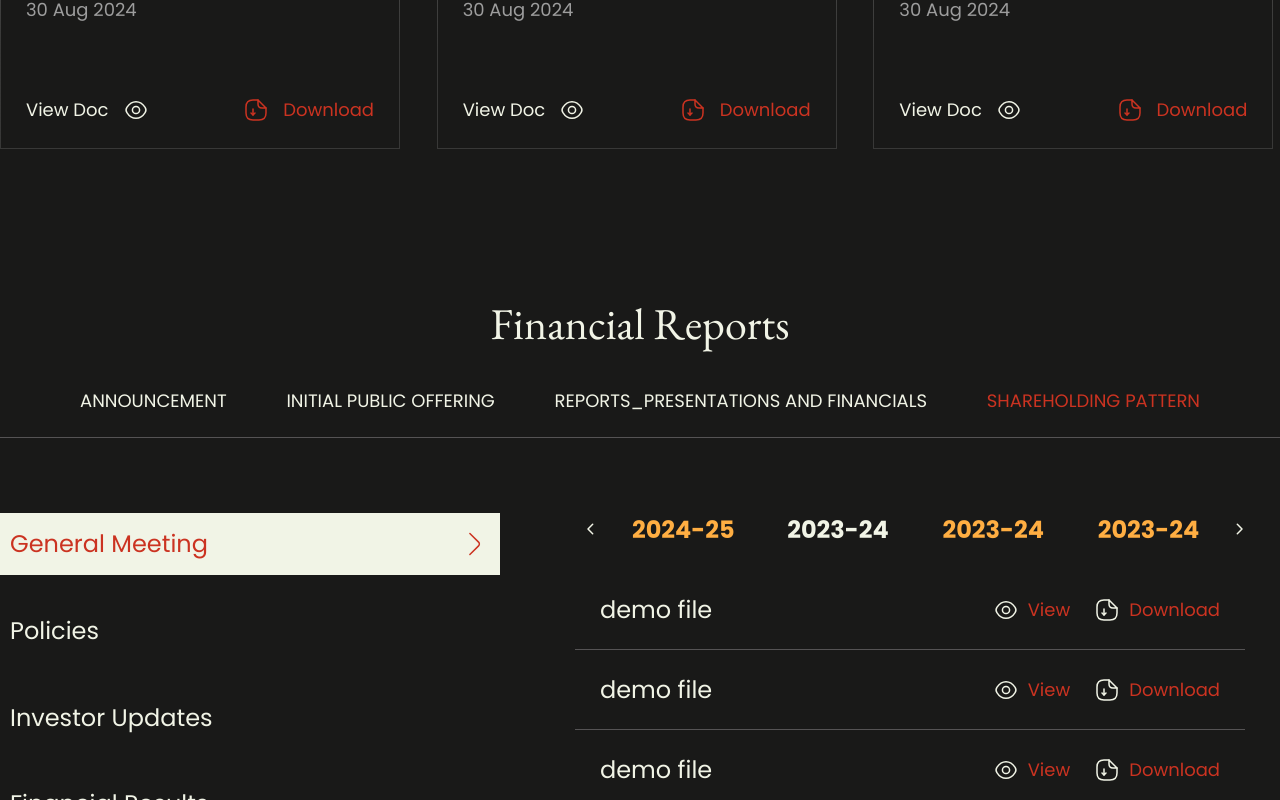
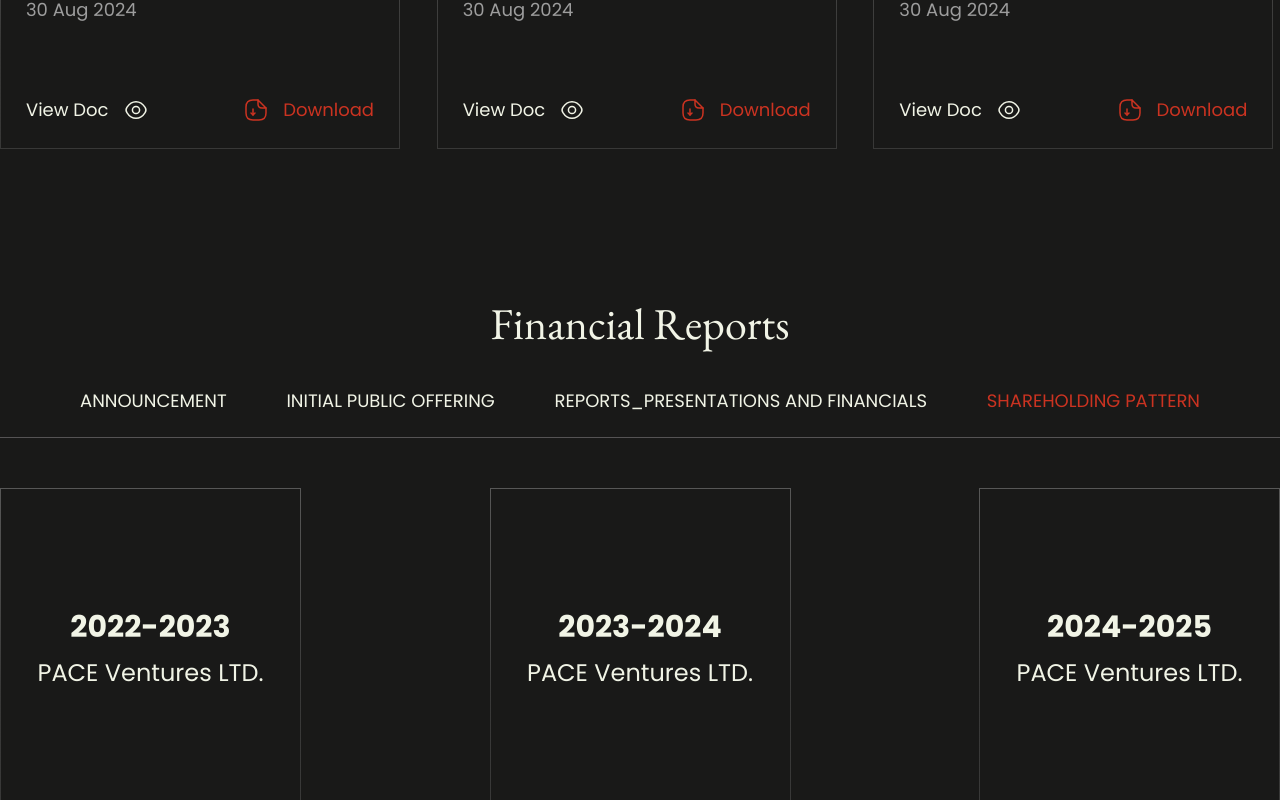
Before and after one commit to TarunRajpurohit123/pace-bussiness-website, a Next.js app in the folder pace-website/: page /investors in a window 1280 px wide. Both pictures are taken after a click on the button "SHAREHOLDING PATTERN". Shown: the part 669-1469 px from the top of the page. Built offline with nearby package versions, Linux system fonts and the light colour scheme.

Commit message:
year box data set

```diff
--- a/pace-website/src/components/components/ReportSection.jsx
+++ b/pace-website/src/components/components/ReportSection.jsx
@@ -9,11 +9,12 @@ import "swiper/css/pagination";
 import CircleArrowPrevIcon from "@/components/svgs/CircleArrowPrevIcon";
 import CircleArrowNextIcon from "@/components/svgs/CircleArrowNextIcon";
 import YearBox from "./YearBox";
-import { mainTabs } from "@/json/reportsData";
+import { mainTabs, reportsData, years } from "@/json/reportsData";
 import uniqid from "uniqid";
 
 export default function ReportSection() {
-  const [currentTab, setCurrentTab] = useState(1);
+  const [currentTab, setCurrentTab] = useState("");
+  const [currentTabId, setCurrentTabId] = useState(1);
   const swiperRef = useRef(null);
   return (
     <>
@@ -31,6 +32,7 @@ export default function ReportSection() {
                   className="report_tab_btn"
                   onClick={() => {
                     setCurrentTab(mainTab?.key);
+                    setCurrentTabId(mainTab?.id);
                   }}
                 >
                   {mainTab?.name}
@@ -38,12 +40,15 @@ export default function ReportSection() {
               );
             })}
           </div>
-          {/* <div className="page-width pt-[5rem] flex justify-between">
-            <YearBox />
-            <YearBox />
-            <YearBox />
-            <YearBox />
-          </div> */}
+          <div className="page-width pt-[5rem] flex justify-between">
+            {years?.map((year) => {
+              if (year.direct && currentTab === "SP") {
+                return year.years.map((yr) => {
+                  return <YearBox year={yr} />;
+                });
+              }
+            })}
+          </div>
         </div>
         <main className="report__main__section page-width flex justify-between">
           {/* sidebar */}
--- a/pace-website/src/components/components/YearBox.jsx
+++ b/pace-website/src/components/components/YearBox.jsx
@@ -1,8 +1,8 @@
-export default function YearBox() {
+export default function YearBox({ year }) {
   return (
     <>
       <section className="yearBox">
-        <p className="yearBox__year">2024-25</p>
+        <p className="yearBox__year">{year ? year : ""}</p>
         <p className="yearBox__company">PACE Ventures LTD.</p>
       </section>
     </>
--- a/pace-website/src/json/reportsData.js
+++ b/pace-website/src/json/reportsData.js
@@ -1,8 +1,35 @@
 const mainTabs = [
-  { name: "ANNOUNCEMENT", key: "ANNOUNCEMENT" },
-  { name: "INITIAL PUBLIC OFFERING", key: "IPO" },
-  { name: "REPORTS_PRESENTATIONS AND FINANCIALS", key: "RPAF" },
-  { name: "SHAREHOLDING PATTERN", key: "SP" },
+  { id: 1, name: "ANNOUNCEMENT", key: "ANNOUNCEMENT" },
+  { id: 2, name: "INITIAL PUBLIC OFFERING", key: "IPO" },
+  { id: 3, name: "REPORTS_PRESENTATIONS AND FINANCIALS", key: "RPAF" },
+  { id: 4, name: "SHAREHOLDING PATTERN", key: "SP" },
+];
+
+const years = [
+  {
+    id: 1,
+    key: "ANNOUNCEMENT",
+    years: ["2022-2023", "2023-2024"],
+    direct: false,
+  },
+  {
+    id: 2,
+    key: "IPO",
+    years: null,
+    direct: false,
+  },
+  {
+    id: 3,
+    key: "RPAF",
+    years: ["2022-2023", "2023-2024"],
+    direct: false,
+  },
+  {
+    id: 4,
+    key: "SP",
+    years: ["2022-2023", "2023-2024", "2024-2025"],
+    direct: true,
+  },
 ];
 
 const reportsData = [
@@ -739,4 +766,4 @@ const reportsData = [
   },
 ];
 
-export { reportsData, mainTabs };
+export { reportsData, mainTabs, years };
```
